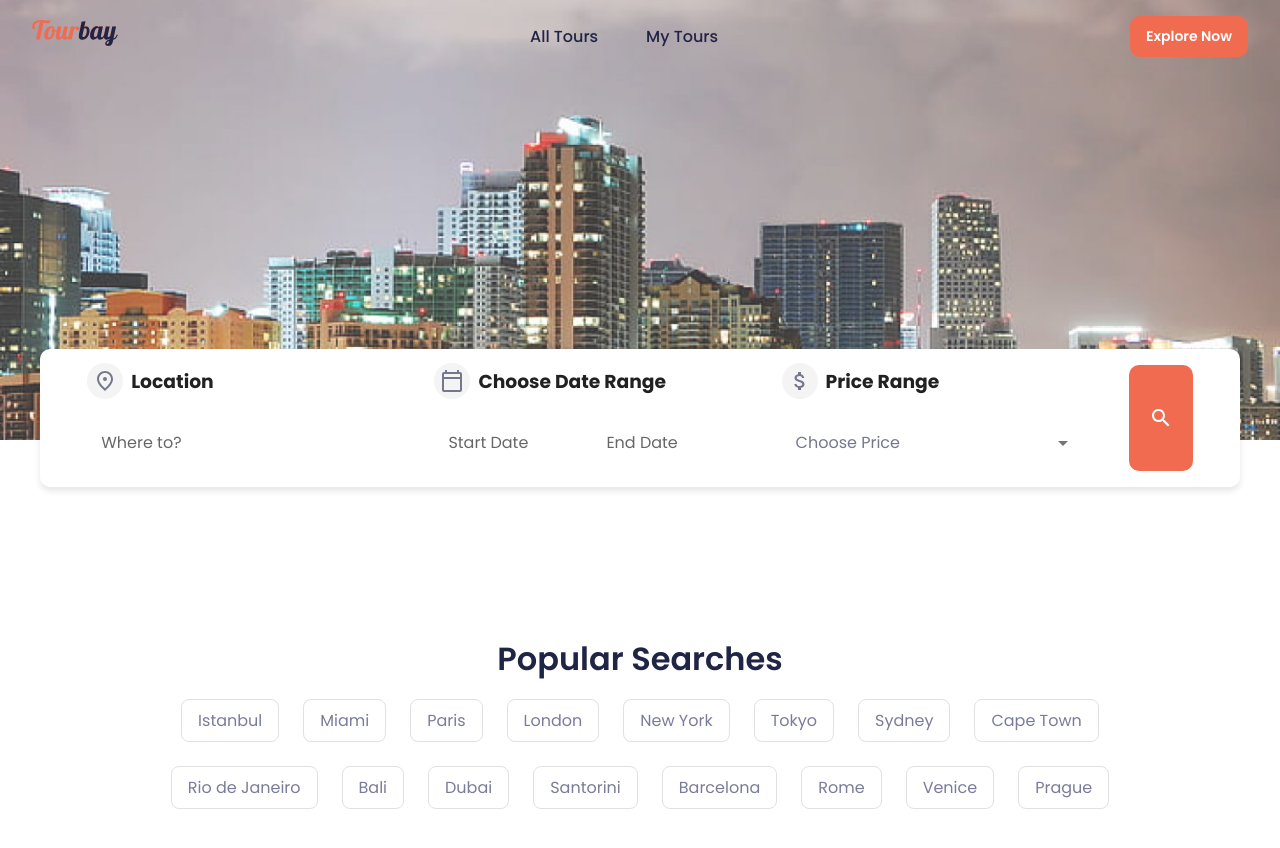
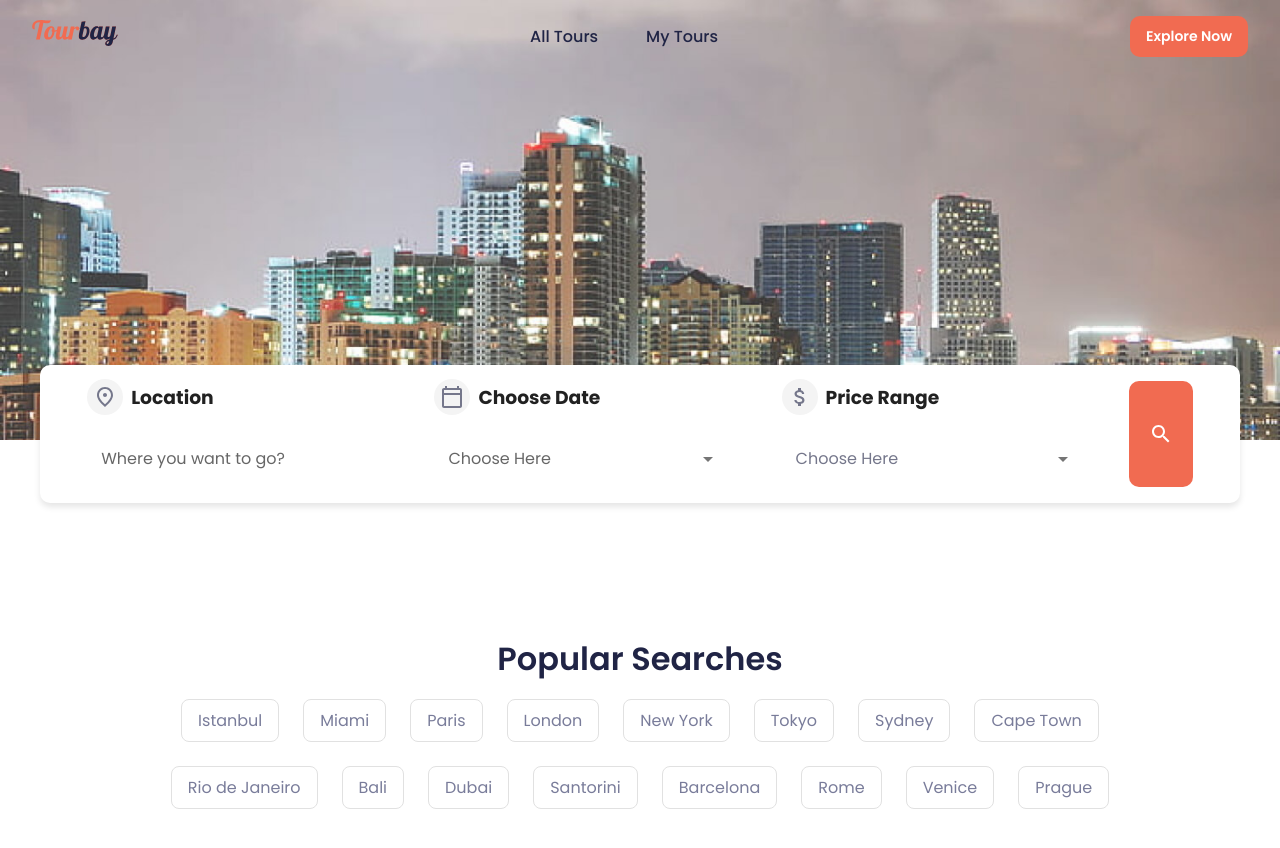
Before and after one commit to afnan-emumba/booking-system-app, a React (Vite) app: page /explore-tours in a window 1280 px wide. Shown: the top 848 px of the page. Built offline with nearby package versions, Linux system fonts and the light colour scheme.

Commit message:
fixed home + explore page

```diff
--- a/src/components/BookTour.tsx
+++ b/src/components/BookTour.tsx
@@ -61,7 +61,7 @@ const BookTour = () => {
     formState: { errors, isValid },
   } = useForm({
     resolver: yupResolver(schema),
-    mode: "onSubmit",
+    mode: "onChange",
   });
 
   const dispatch = useDispatch();
--- a/src/components/Explore.tsx
+++ b/src/components/Explore.tsx
@@ -1,4 +1,4 @@
-import { useState } from "react";
+import { useState, useRef } from "react";
 import { useNavigate } from "react-router-dom";
 import { Dayjs } from "dayjs";
 
@@ -10,14 +10,19 @@ import {
   FormControl,
   Select,
   SelectChangeEvent,
+  Box,
 } from "@mui/material";
+import { styled } from "@mui/material/styles";
 import SearchIcon from "@mui/icons-material/Search";
 import CalendarTodayOutlinedIcon from "@mui/icons-material/CalendarTodayOutlined";
 import FmdGoodOutlinedIcon from "@mui/icons-material/FmdGoodOutlined";
 import AttachMoneyOutlinedIcon from "@mui/icons-material/AttachMoneyOutlined";
-import { DatePicker } from "@mui/x-date-pickers/DatePicker";
+import ArrowDropDownIcon from "@mui/icons-material/ArrowDropDown";
+import InputAdornment from "@mui/material/InputAdornment";
+import { StaticDatePicker } from "@mui/x-date-pickers/StaticDatePicker";
 import { LocalizationProvider } from "@mui/x-date-pickers/LocalizationProvider";
 import { AdapterDayjs } from "@mui/x-date-pickers/AdapterDayjs";
+import Popover from "@mui/material/Popover";
 
 import SearchChip from "./SearchChip";
 
@@ -66,6 +71,26 @@ const formControlStyles = {
   "& .MuiInputBase-input": { color: "##75778B" },
 };
 
+const StyledDatePicker = styled(StaticDatePicker)(({ theme }) => ({
+  "& .MuiPickersDay-root": {
+    borderRadius: 8,
+    backgroundColor: "transparent !important",
+    "&.Mui-selected": {
+      border: `2px solid ${theme.palette.primary.main}`,
+      color: theme.palette.primary.main,
+      backgroundColor: "transparent !important",
+    },
+    "&.Mui-disabled": {
+      color: theme.palette.text.disabled,
+      backgroundColor: "transparent !important",
+    },
+    "&:hover": {
+      borderRadius: 8,
+      backgroundColor: "transparent !important",
+    },
+  },
+}));
+
 const Explore = () => {
   const [priceRange, setPriceRange] = useState<string>("");
   const [location, setLocation] = useState<string>("");
@@ -74,6 +99,9 @@ const Explore = () => {
   const [endDate, setEndDate] = useState<Dayjs | null>(null);
 
   const navigate = useNavigate();
+
+  const [anchorEl, setAnchorEl] = useState<null | HTMLElement>(null);
+  const calendarRef = useRef<HTMLDivElement>(null);
 
   const handleChange = (event: SelectChangeEvent) => {
     setPriceRange(event.target.value);
@@ -88,6 +116,21 @@ const Explore = () => {
       navigate(`/tours/${location}`);
     }
   };
+
+  const handleCalendarOpen = (event: React.MouseEvent<HTMLElement>) => {
+    setAnchorEl(event.currentTarget);
+  };
+
+  const handleCalendarClose = () => {
+    setAnchorEl(null);
+  };
+
+  const handleEndDateDisable = (date: Dayjs) => {
+    return startDate ? date.isBefore(startDate, "day") : false;
+  };
+
+  const open = Boolean(anchorEl);
+  const id = open ? "calendar-popover" : undefined;
 
   return (
     <>
@@ -110,7 +153,7 @@ const Explore = () => {
                 <FormControl fullWidth sx={formControlStyles}>
                   <TextField
                     id='outlined-basic'
-                    label='Where to?'
+                    label='Where you want to go?'
                     variant='outlined'
                     className='explore-input-field'
                     fullWidth
@@ -126,30 +169,84 @@ const Explore = () => {
                 <div className='explore-icon'>
                   <CalendarTodayOutlinedIcon />
                 </div>
-                <h3>Choose Date Range</h3>
+                <h3>Choose Date</h3>
               </div>
-              <div
-                className='explore-input'
-                style={{ display: "flex", gap: "1rem" }}
-              >
-                <FormControl fullWidth sx={formControlStyles}>
-                  <LocalizationProvider dateAdapter={AdapterDayjs}>
-                    <DatePicker
-                      label='Start Date'
-                      value={startDate}
-                      onChange={(newValue) => setStartDate(newValue)}
-                    />
-                  </LocalizationProvider>
+              <div className='explore-input'>
+                <FormControl
+                  fullWidth
+                  sx={{
+                    "& .MuiOutlinedInput-root": {
+                      "& fieldset": { border: "none" },
+                    },
+                    "& .MuiInputBase-input": { color: "#75778B" },
+                  }}
+                >
+                  <TextField
+                    id='outlined-basic'
+                    label='Choose Here'
+                    variant='outlined'
+                    className='explore-input-field'
+                    slotProps={{
+                      input: {
+                        endAdornment: (
+                          <InputAdornment position='end'>
+                            <ArrowDropDownIcon />
+                          </InputAdornment>
+                        ),
+                      },
+                    }}
+                    fullWidth
+                    onClick={handleCalendarOpen}
+                    value={
+                      startDate
+                        ? `${startDate.format("MM/DD/YYYY")} - ${
+                            endDate ? endDate.format("MM/DD/YYYY") : ""
+                          }`
+                        : ""
+                    }
+                  />
                 </FormControl>
-                <FormControl fullWidth sx={formControlStyles}>
-                  <LocalizationProvider dateAdapter={AdapterDayjs}>
-                    <DatePicker
-                      label='End Date'
-                      value={endDate}
-                      onChange={(newValue) => setEndDate(newValue)}
-                    />
-                  </LocalizationProvider>
-                </FormControl>
+                <Popover
+                  id={id}
+                  open={open}
+                  anchorEl={anchorEl}
+                  onClose={handleCalendarClose}
+                  anchorOrigin={{
+                    vertical: "bottom",
+                    horizontal: "left",
+                  }}
+                  transformOrigin={{
+                    vertical: "top",
+                    horizontal: "left",
+                  }}
+                >
+                  <Box
+                    sx={{
+                      display: "flex",
+                      flexDirection: { xs: "column", md: "row" }, // Responsive layout
+                      justifyContent: "space-between",
+                      padding: 1,
+                      gap: 2,
+                    }}
+                    ref={calendarRef}
+                  >
+                    <LocalizationProvider dateAdapter={AdapterDayjs}>
+                      <StyledDatePicker
+                        displayStaticWrapperAs='desktop'
+                        value={startDate}
+                        onChange={(newValue) => setStartDate(newValue)}
+                        disablePast
+                      />
+                      <StyledDatePicker
+                        displayStaticWrapperAs='desktop'
+                        value={endDate}
+                        onChange={(newValue) => setEndDate(newValue)}
+                        disablePast
+                        shouldDisableDate={handleEndDateDisable}
+                      />
+                    </LocalizationProvider>
+                  </Box>
+                </Popover>
               </div>
             </div>
 
@@ -172,14 +269,14 @@ const Explore = () => {
                 >
                   <Select
                     labelId='demo-simple-select-label'
-                    label='Where to?'
+                    label=''
                     id='demo-simple-select'
                     value={priceRange}
                     displayEmpty
                     onChange={handleChange}
                   >
                     <MenuItem value='' disabled>
-                      Choose Price
+                      Choose Here
                     </MenuItem>
                     {priceRanges.map((range) => (
                       <MenuItem value={range.value}>{range.label}</MenuItem>
--- a/src/index.css
+++ b/src/index.css
@@ -82,17 +82,17 @@ p {
 
 .underline {
     position: relative;
+    display: inline-block;
+    vertical-align: middle;
 }
 
-.underline::after {
-    content: '';
+.underline img {
     position: absolute;
+    bottom: -5px;
+    /* Adjust this value as needed */
     left: 0;
-    right: 0;
-    bottom: 6px;
-    border-bottom: 8px solid #da5c42;
-    transform: translateY(3px);
-    z-index: -1;
+    width: 100%;
+    height: auto;
 }
 
 .homepage {
@@ -114,6 +114,16 @@ p {
     z-index: 1;
     margin-top: -100px;
     margin-bottom: 12px;
+}
+
+.homepage-text h1 {
+    font-size: 3rem;
+    font-weight: 600;
+}
+
+.homepage-text p {
+    font-size: 1.25rem;
+    font-weight: 400;
 }
 
 .homepage-images {
@@ -163,7 +173,6 @@ p {
     flex-direction: column;
     justify-content: space-between;
     padding: 2rem;
-    gap: 2rem;
     height: 100vh;
 }
 
@@ -505,7 +514,9 @@ p {
     display: flex;
     justify-content: space-between;
     align-items: flex-start;
-    padding: 2rem;
+    padding: 0 2rem;
+    height: 100vh;
+    overflow: hidden;
 }
 
 .book-tour-form {
@@ -521,9 +532,11 @@ p {
     justify-content: center;
     align-items: center;
     margin: -2rem -2rem -2rem 0;
+    height: 100%;
 }
 
 .book-tour-img img {
+    width: 100%;
     width: 100%;
     object-fit: cover;
     overflow: hidden;
@@ -555,6 +568,17 @@ p {
 
 .my-tour-card:hover .my-tour-card-buttons {
     display: flex;
+}
+
+.date-range-picker {
+    width: 100%;
+    display: flex;
+    justify-content: center;
+    align-items: center;
+}
+
+.date-range-picker .MuiFormControl-root {
+    width: 100%;
 }
 
 /* Responsive Styles */
--- a/src/tourDetails.ts
+++ b/src/tourDetails.ts
@@ -6,6 +6,7 @@ import TourPic5 from "./assets/images/tour-card-5.jpg";
 import TourPic6 from "./assets/images/tour-card-6.jpg";
 import TourPic7 from "./assets/images/tour-card-7.jpg";
 import TourPic8 from "./assets/images/tour-card-8.jpg";
+import dayjs from "dayjs";
 
 const tourDetails = [
   {
@@ -15,9 +16,11 @@ const tourDetails = [
       "The Pérez Art Museum Miami — officially known as the Jorge M. Pérez Art Museum of Miami-Dade County—is a contemporary art museum that relocated in 2013 to the Museum Park in Downtown Miami, Florida. Founded in 1984 as the Center for the Fine Arts, it became known as the Miami Art Museum from 1996 until it was renamed in 2013 upon the opening its new building designed by Herzog & de Meuron at 1103 Biscayne Boulevard.",
     city: "Miami",
     priceRange: "50 - 200",
-    numOfDays: 3,
     coverImage: TourPic1,
     images: [TourPic1, TourPic1, TourPic1, TourPic1, TourPic1],
+    startDate: "2024-12-01",
+    endDate: "2024-12-04",
+    numOfDays: dayjs("2024-12-04").diff(dayjs("2024-12-01"), "day") + 1,
     included: {
       deptLocation: "2000 Brush St, Detroit, MI 48226, United States",
       return: "7:00 PM",
@@ -43,7 +46,7 @@ const tourDetails = [
       },
       {
         day: 2,
-        weather: 22,
+        weather: 23,
         schedule: [
           "Tours with American Sign Language",
           "Audio description group tours",
@@ -53,7 +56,17 @@ const tourDetails = [
       },
       {
         day: 3,
-        weather: 20,
+        weather: 21,
+        schedule: [
+          "Tours with American Sign Language",
+          "Audio description group tours",
+          "Large-print gallery notes",
+          "Lunch Included",
+        ],
+      },
+      {
+        day: 4,
+        weather: 19,
         schedule: [
           "Tours with American Sign Language",
           "Audio description group tours",
@@ -70,9 +83,11 @@ const tourDetails = [
       "The Eiffel Tower is a wrought-iron lattice tower on the Champ de Mars in Paris, France. It is named after the engineer Gustave Eiffel, whose company designed and built the tower. Constructed from 1887 to 1889 as the entrance to the 1889 World's Fair, it was initially criticized by some of France's leading artists and intellectuals for its design, but it has become a global cultural icon of France and one of the most recognizable structures in the world.",
     city: "Paris",
     priceRange: "200 - 500",
-    numOfDays: 2,
+    numOfDays: dayjs("2024-12-12").diff(dayjs("2024-12-10"), "day") + 1,
     coverImage: TourPic2,
     images: [TourPic2, TourPic2, TourPic2, TourPic2, TourPic2],
+    startDate: "2024-12-10",
+    endDate: "2024-12-12",
     included: {
       deptLocation:
         "Champ de Mars, 5 Avenue Anatole France, 75007 Paris, France",
@@ -103,6 +118,15 @@ const tourDetails = [
           "Lunch at the Eiffel Tower restaurant",
         ],
       },
+      {
+        day: 3,
+        weather: 19,
+        schedule: [
+          "Guided tour of the Eiffel Tower",
+          "Access to the summit",
+          "Lunch at the Eiffel Tower restaurant",
+        ],
+      },
     ],
   },
   {
@@ -112,9 +136,11 @@ const tourDetails = [
       "Hagia Sophia, officially the Hagia Sophia Grand Mosque, is a Late Antique place of worship in Istanbul. Built in 537 as the patriarchal cathedral of the imperial capital of Constantinople, it was the largest Christian church of the eastern Roman Empire (the Byzantine Empire) and the Eastern Orthodox Church, except during the Latin Empire from 1204 to 1261, when it became the city's Latin Catholic cathedral.",
     city: "Istanbul",
     priceRange: "50 - 200",
-    numOfDays: 3,
+    numOfDays: dayjs("2024-12-17").diff(dayjs("2024-12-15"), "day") + 1,
     coverImage: TourPic3,
     images: [TourPic3, TourPic3, TourPic3, TourPic3, TourPic3],
+    startDate: "2024-12-15",
+    endDate: "2024-12-17",
     included: {
       deptLocation:
         "Ayasofya Meydanı, Sultan Ahmet, 34122 Fatih/İstanbul, Turkey",
@@ -147,7 +173,7 @@ const tourDetails = [
       },
       {
         day: 3,
-        weather: 20,
+        weather: 19,
         schedule: [
           "Guided tour of Hagia Sophia",
           "Visit to the museum",
@@ -163,9 +189,11 @@ const tourDetails = [
       "The Basílica de la Sagrada Família, also known as the Sagrada Família, is a large unfinished Roman Catholic minor basilica in Barcelona, Catalonia, Spain. Designed by the Catalan architect Antoni Gaudí, his work on the building is part of a UNESCO World Heritage Site.",
     city: "Barcelona",
     priceRange: "500 - 750",
-    numOfDays: 2,
+    numOfDays: dayjs("2024-12-21").diff(dayjs("2024-12-20"), "day") + 1,
     coverImage: TourPic4,
     images: [TourPic4, TourPic4, TourPic4, TourPic4, TourPic4],
+    startDate: "2024-12-20",
+    endDate: "2024-12-21",
     included: {
       deptLocation: "Carrer de Mallorca, 401, 08013 Barcelona, Spain",
       return: "4:00 PM",
@@ -204,9 +232,11 @@ const tourDetails = [
       "The Colosseum is an oval amphitheatre in the centre of the city of Rome, Italy, just east of the Roman Forum. It is the largest ancient amphitheatre ever built, and is still the largest standing amphitheatre in the world today, despite its age.",
     city: "Rome",
     priceRange: "500 - 1000",
-    numOfDays: 2,
+    numOfDays: dayjs("2024-12-26").diff(dayjs("2024-12-25"), "day") + 1,
     coverImage: TourPic5,
     images: [TourPic5, TourPic5, TourPic5, TourPic5, TourPic5],
+    startDate: "2024-12-25",
+    endDate: "2024-12-26",
     included: {
       deptLocation: "Piazza del Colosseo, 1, 00184 Roma RM, Italy",
       return: "3:00 PM",
@@ -245,9 +275,11 @@ const tourDetails = [
       "The Sydney Opera House is a multi-venue performing arts centre at Sydney Harbour in Sydney, New South Wales, Australia. It is one of the 20th century's most famous and distinctive buildings.",
     city: "Sydney",
     priceRange: "500 - 1000",
-    numOfDays: 2,
+    numOfDays: dayjs("2025-01-01").diff(dayjs("2024-12-30"), "day") + 1,
     coverImage: TourPic6,
     images: [TourPic6, TourPic6, TourPic6, TourPic6, TourPic6],
+    startDate: "2024-12-30",
+    endDate: "2025-01-01",
     included: {
       deptLocation: "Bennelong Point, Sydney NSW 2000, Australia",
       return: "8:00 PM",
@@ -277,6 +309,15 @@ const tourDetails = [
           "Lunch included",
         ],
       },
+      {
+        day: 3,
+        weather: 19,
+        schedule: [
+          "Guided tour of the Sydney Opera House",
+          "Visit to the concert hall",
+          "Lunch included",
+        ],
+      },
     ],
   },
   {
@@ -286,9 +327,11 @@ const tourDetails = [
       "The Vizcaya Museum and Gardens is the former villa and estate of businessman James Deering, of the Deering McCormick-International Harvester fortune, on Biscayne Bay in the present day Coconut Grove neighborhood of Miami, Florida.",
     city: "Miami",
     priceRange: "50 - 200",
-    numOfDays: 3,
+    numOfDays: dayjs("2025-01-07").diff(dayjs("2025-01-05"), "day") + 1,
     coverImage: TourPic7,
     images: [TourPic7, TourPic7, TourPic7, TourPic7, TourPic7],
+    startDate: "2025-01-05",
+    endDate: "2025-01-07",
     included: {
       deptLocation: "3251 S Miami Ave, Miami, FL 33129, United States",
       return: "5:00 PM",
@@ -320,7 +363,7 @@ const tourDetails = [
       },
       {
         day: 3,
-        weather: 20,
+        weather: 19,
         schedule: [
           "Guided tour of Vizcaya Museum",
           "Visit to the gardens",
@@ -336,9 +379,11 @@ const tourDetails = [
       "The Louvre, or the Louvre Museum, is the world's most-visited museum, and a historic landmark in Paris, France. It is the home of the Mona Lisa and many other famous works of art.",
     city: "Paris",
     priceRange: "200 - 500",
-    numOfDays: 4,
+    numOfDays: dayjs("2025-01-13").diff(dayjs("2025-01-10"), "day") + 1,
     coverImage: TourPic8,
     images: [TourPic8, TourPic8, TourPic8, TourPic8, TourPic8],
+    startDate: "2025-01-10",
+    endDate: "2025-01-13",
     included: {
       deptLocation: "Rue de Rivoli, 75001 Paris, France",
       return: "6:00 PM",
@@ -370,7 +415,7 @@ const tourDetails = [
       },
       {
         day: 3,
-        weather: 20,
+        weather: 19,
         schedule: [
           "Guided tour of the Louvre",
           "Visit to the museum",
@@ -379,7 +424,7 @@ const tourDetails = [
       },
       {
         day: 4,
-        weather: 25,
+        weather: 16,
         schedule: [
           "Guided tour of the Louvre",
           "Visit to the museum",
```
Also changed, not shown: src/components/Home.tsx (+12 -3 lines), src/assets/images/line-below-text.svg (added).
